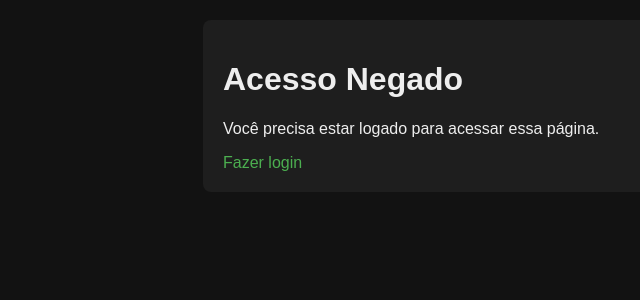
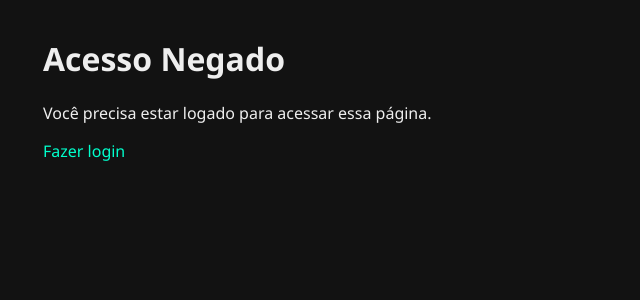
Before and after one commit to nilopb/roletainteligentanalitic, a Flask app: template templates/protected.html in a window 1280 px wide. Shown: the top 300 px of the page, without its empty margins (117-757 px from the left). Run offline with Flask 3, Linux system fonts and the light colour scheme; the template is opened without the code that fills it, so the values that code supplies are empty.

Commit message:
Update style.css

```diff
--- a/static/style.css
+++ b/static/style.css
@@ -1,49 +1,95 @@
+/* Estilo geral para o site */
+
 body {
-  font-family: Arial, sans-serif;
+  font-family: 'Segoe UI', Tahoma, Geneva, Verdana, sans-serif;
   background-color: #121212;
   color: #eee;
   margin: 0;
-  padding: 20px;
+  padding: 0;
+}
+
+a {
+  color: #00ffcc;
+  text-decoration: none;
+}
+
+a:hover {
+  text-decoration: underline;
+}
+
+button {
+  cursor: pointer;
+  border-radius: 8px;
+  border: none;
+  padding: 0.6rem 1.2rem;
+  font-weight: 600;
+  transition: background-color 0.3s ease;
+}
+
+input, select {
+  padding: 0.5rem;
+  border-radius: 6px;
+  border: 1px solid #444;
+  background-color: #222;
+  color: #eee;
+  margin-bottom: 0.8rem;
+  width: 100%;
+  box-sizing: border-box;
+}
+
+input:focus, select:focus {
+  outline: none;
+  border-color: #00ffcc;
+  box-shadow: 0 0 5px #00ffcc;
 }
 
 .container {
-  max-width: 600px;
-  margin: auto;
-  background: #1e1e1e;
-  padding: 20px;
-  border-radius: 8px;
+  max-width: 960px;
+  margin: 0 auto;
+  padding: 1rem;
 }
 
-input, button {
-  margin: 10px 0;
-  padding: 10px;
-  width: 100%;
-  border: none;
-  border-radius: 4px;
+header, footer {
+  background-color: #1f1f1f;
+  padding: 1rem;
+  text-align: center;
+  border-radius: 8px;
+  margin-bottom: 1rem;
 }
 
-button {
-  background-color: #4CAF50;
-  color: white;
-  cursor: pointer;
+/* Botões padrões */
+
+.btn-primary {
+  background-color: #00ffcc;
+  color: #121212;
 }
 
-button:hover {
-  background-color: #45a049;
+.btn-primary:hover {
+  background-color: #00ddb1;
 }
 
-.alert {
-  background-color: #ff4d4d;
+.btn-danger {
+  background-color: #ff4c4c;
   color: white;
-  padding: 10px;
-  margin-bottom: 15px;
-  border-radius: 5px;
 }
 
-a {
-  color: #4CAF50;
-  text-decoration: none;
+.btn-danger:hover {
+  background-color: #e03c3c;
 }
-a:hover {
-  text-decoration: underline;
+
+/* Responsividade */
+
+@media (max-width: 600px) {
+  body {
+    padding: 0.5rem;
+  }
+  .container {
+    padding: 0.5rem;
+  }
+  input, select {
+    font-size: 1rem;
+  }
+  button {
+    font-size: 1rem;
+  }
 }
```
